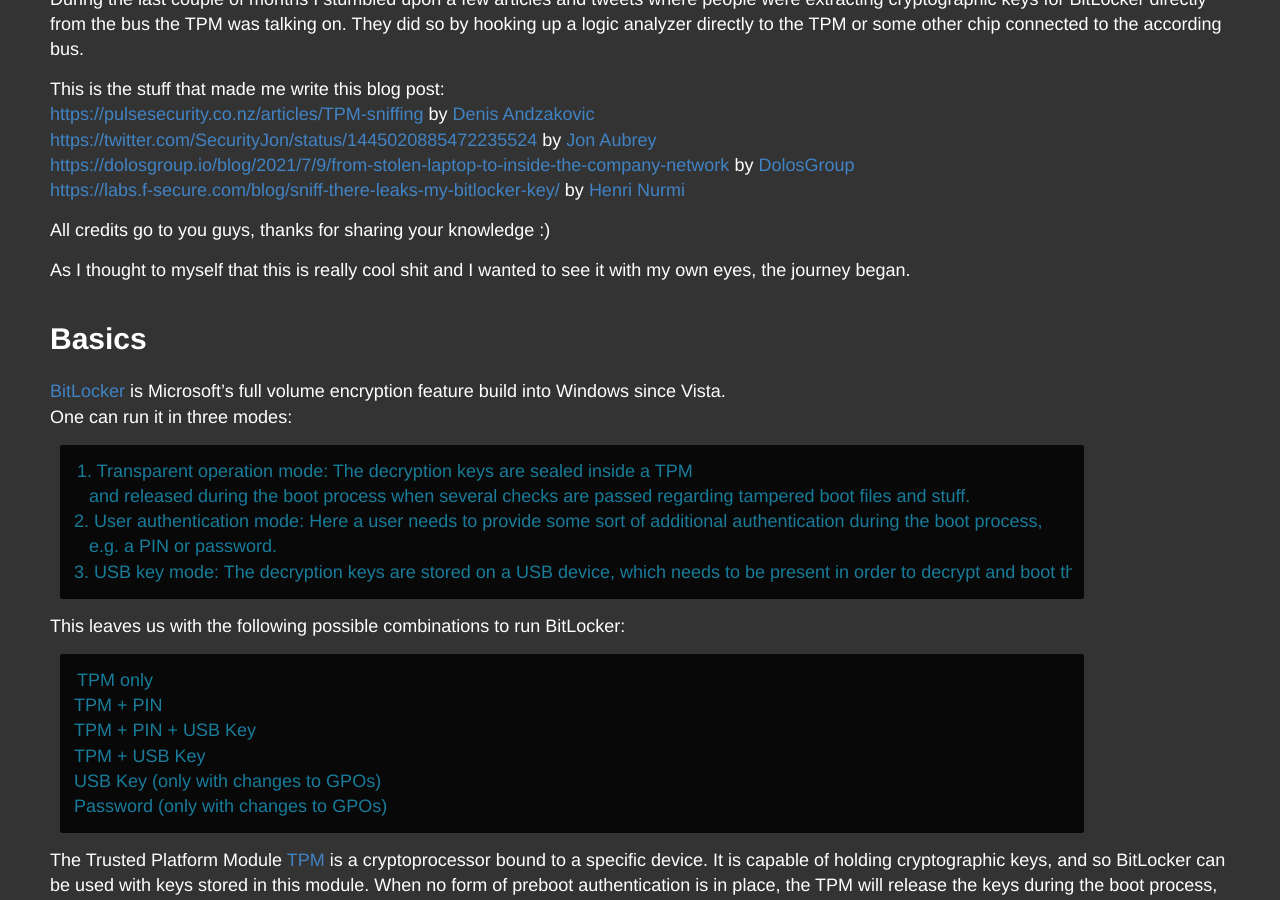
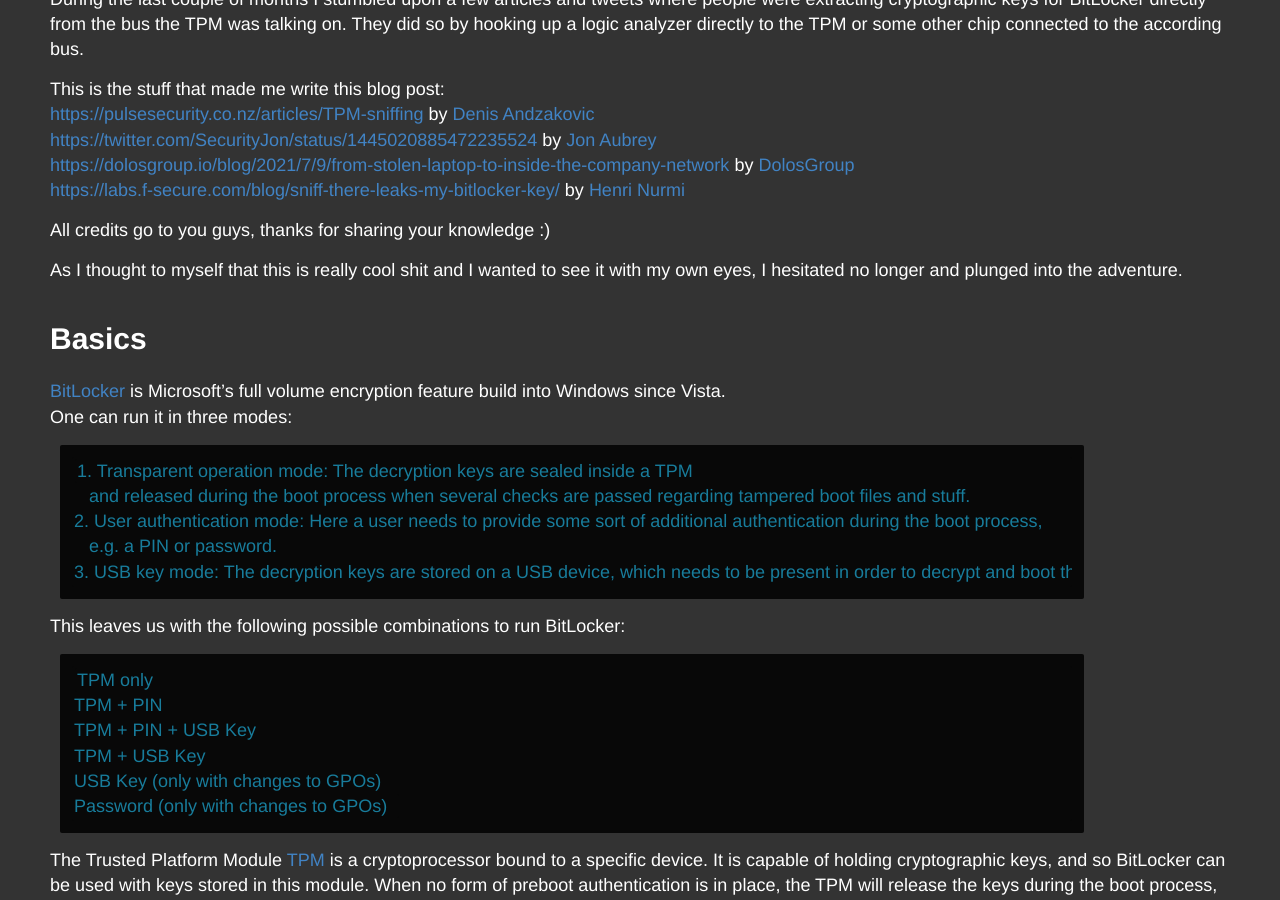
Before and after one commit to LuemmelSec/LuemmelSec.github.io, a Jekyll site: the page built from _posts/2021-11-26-Go-away-VMK-you-are-drunk.md, in a window 1280 px wide and 900 px high, scrolled down 755 px. Built offline with Jekyll 4.4.1, drawn with Linux system fonts in a browser that asks for light colours.

Commit message:
Update 2021-11-26-Go-away-VMK-you-are-drunk.md

```diff
--- a/_posts/2021-11-26-Go-away-VMK-you-are-drunk.md
+++ b/_posts/2021-11-26-Go-away-VMK-you-are-drunk.md
@@ -19,7 +19,7 @@
 
 All credits go to you guys, thanks for sharing your knowledge :)
 
-As I thought to myself that this is really cool shit and I wanted to see it with my own eyes, the journey began.
+As I thought to myself that this is really cool shit and I wanted to see it with my own eyes, I hesitated no longer and plunged into the adventure.
 
 # Basics
 
```
